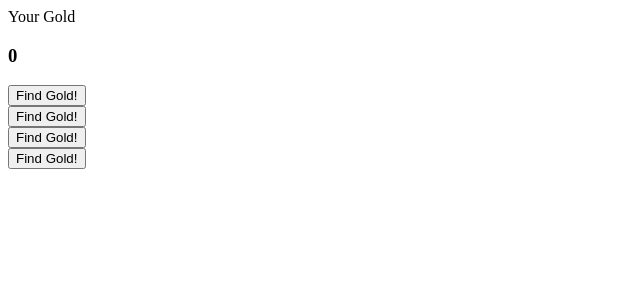
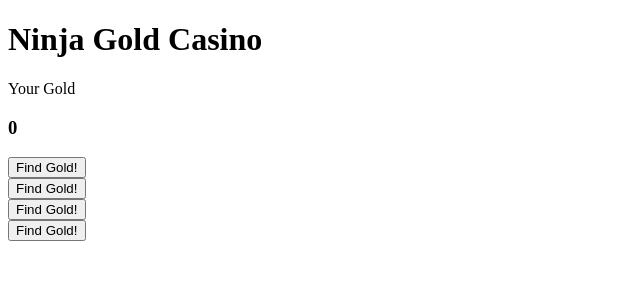
Before and after one commit to CrisCuevas84/ninjagold, a Django app: page / in a window 1280 px wide. Shown: the top 300 px of the page, without its empty margins (0-640 px from the left). Run offline with Django 3.2, Linux system fonts and the light colour scheme.

Commit message:
agregando titulo h1 a index

```diff
--- a/ninjamoney/templates/index.html
+++ b/ninjamoney/templates/index.html
@@ -8,6 +8,7 @@
 </head>
 <body>
     <div class="container">
+        <h1>Ninja Gold Casino</h1>
         <label for="">Your Gold</label>  <!-- En el for va el id del input que se hace despues -->
         <h3>{{ request.session.gold_amount }}</h3>
         <div class="">
```
Also changed, not shown: db.sqlite3.
